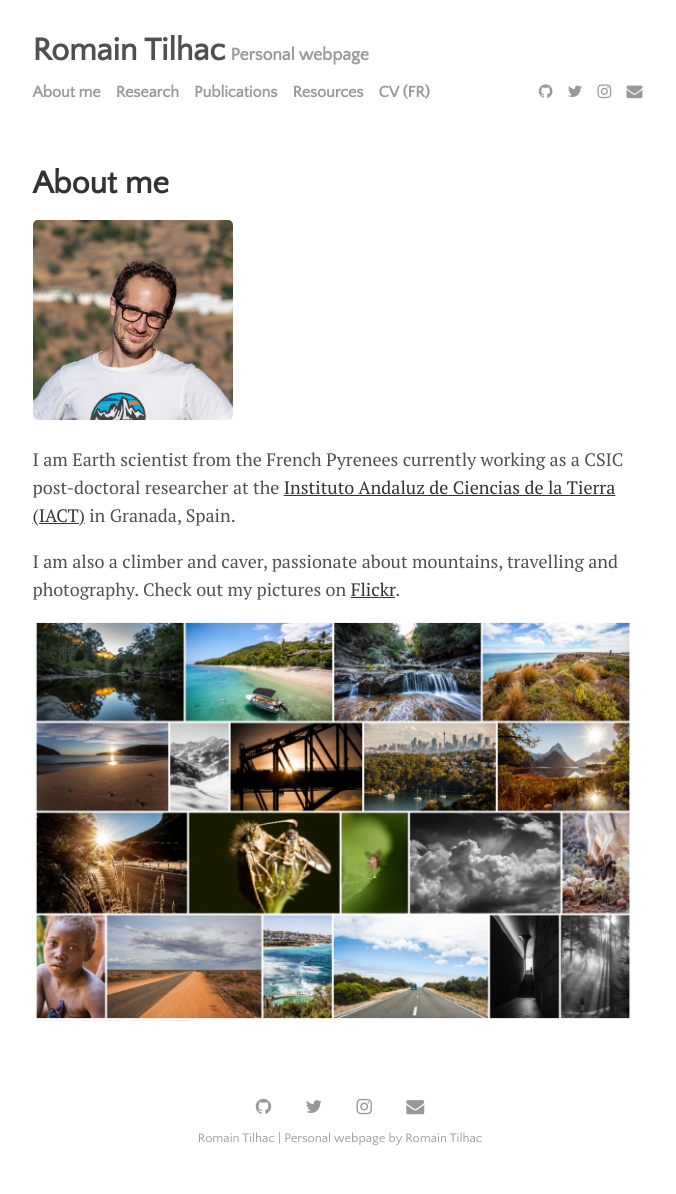
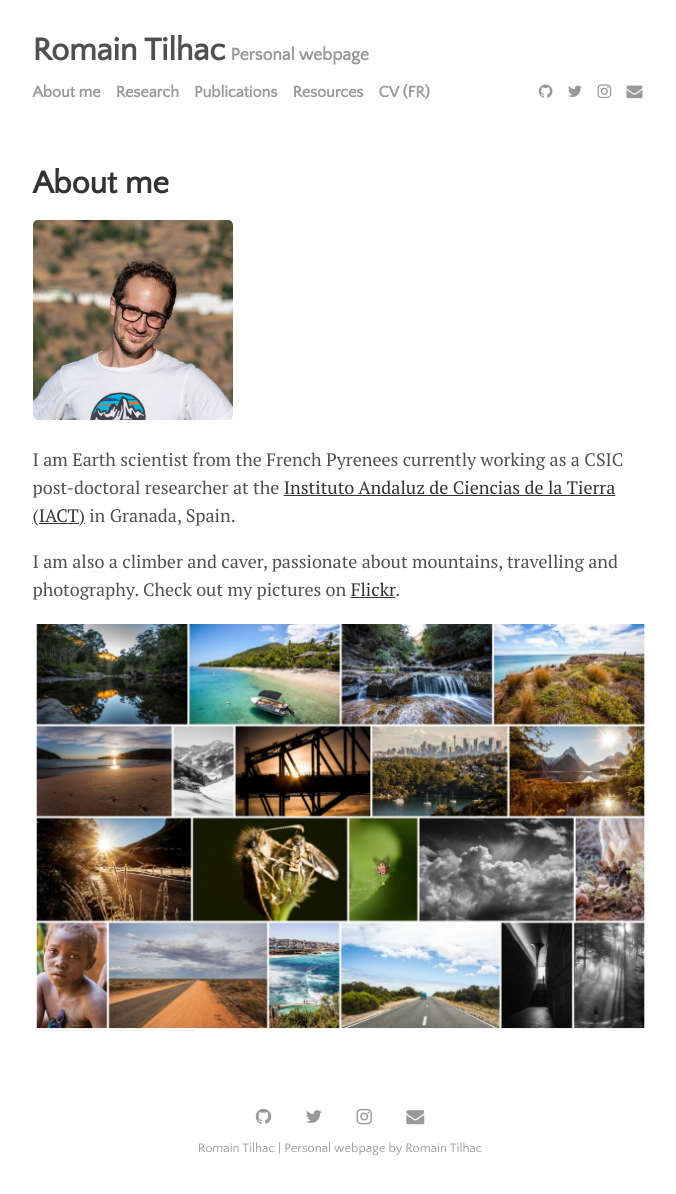
Before and after one commit to romaintilhac/romaintilhac.github.io, a Jekyll site: the page built from menu/aboutme.md, in a window 1280 px wide. Shown: the whole page, without its empty margins (300-976 px from the left). Built offline with Jekyll 4.4.1, drawn with Linux system fonts in a browser that asks for light colours.

Commit message:
Update aboutme.md

```diff
--- a/menu/aboutme.md
+++ b/menu/aboutme.md
@@ -9,7 +9,6 @@
 
 I am also a climber and caver, passionate about mountains, travelling and photography. Check out my pictures on [Flickr](https://www.flickr.com/photos/108939669@N03/).
 
-<img
-  src="{{ site.github.url }}/assets/img/flickr.jpg"
-  style="width: 600px; height: 400px; object-fit: cover;"
-/>
+<div class="image-container">
+  <img src="{{ site.github.url }}/assets/img/flickr.jpg">
+</div>
```
